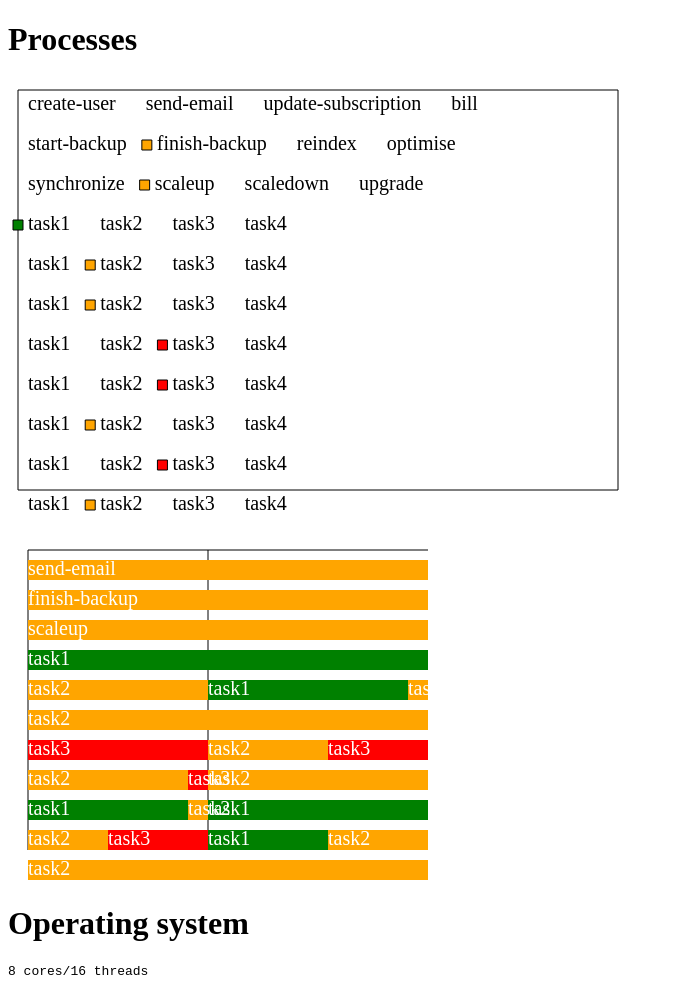
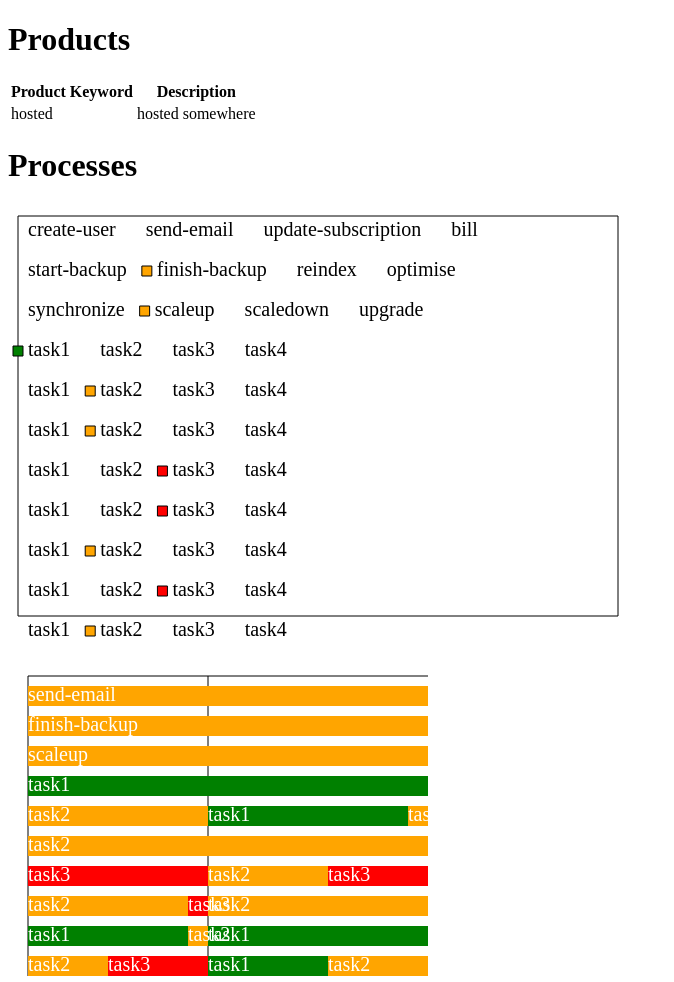
Before and after one commit to samsquire/operating-system-simulation, a website: page index.html in a window 1280 px wide. Shown: the top 982 px of the page, without its empty margins (0-674 px from the left). Drawn offline with nearby package versions, Linux system fonts and the light colour scheme.

Commit message:
Parse nested parallel blocks

```diff
--- a/index.html
+++ b/index.html
@@ -12,9 +12,15 @@
 </head>
 
 <body>
+  <h1>Products</h1>
+  <div id="products"></div><div>
+
+
   <h1>Processes</h1>
   <canvas width="800" height="800" id="screen"></canvas>
   <div id="content"></div>
+
+
   <h1>Definition</h1>
   (you can edit the following lines)
   <div id="events"></div>
--- a/script.js
+++ b/script.js
@@ -16,13 +16,39 @@ var parse = {
   pos: 0,
   end: false
 };
+var products = [
+  {
+    "name": "hosted",
+    "description": "hosted somewhere"
+  }
+];
+
+function productTable(products) {
+  return products.map(function(item) {
+    return `|${item.name}|${item.description}\n`;
+  })
+}
+
+function renderproducts() {
+
+  var text = `\n
+|Product Keyword|Description|
+|---|---|\n` +
+    productTable(products);
+  console.log(text);
+  document.getElementById('products').innerHTML =
+    marked.parse(text
+    );
+}
+
+renderproducts();
 
 function getchar() {
 
   if (parse.pos >= parse.program.length) {
     parse.end = true;
 
-    char =  parse.program.charAt(parse.pos);
+    char = parse.program.charAt(parse.pos);
     // console.log("char is ["+ char + "]")
     return char;
   }
@@ -89,11 +115,28 @@ function gettok() {
 }
 
 function parseparameterlist(statement, kind) {
+  var currentfact = {
+    parameters: []
+  }
   var parameter = [];
-  while (!parse.end && parse.token != "closebracket" && parse.token != "eol") {
+  var items = [];
+  while (!parse.end && parse.token != kind && parse.token != "eol") {
     parse.token = gettok();
     if (parse.token == undefined) {
       break;
+    }
+    if (parse.token == "openbracket") {
+
+      var me = [];
+      parseparameterlist(me, "closebracket");
+      currentfact.fact = items[0];
+      currentfact.parameters = me.slice(0); statement.push(currentfact);
+      currentfact = {
+        parameters: []
+      };
+      items = []
+
+
     }
     if (parse.token == "comma") {
       continue
@@ -101,10 +144,14 @@ function parseparameterlist(statement, kind) {
     if (parse.token == kind) {
       break;
     }
+    else if (parse.token != "closebracket" && parse.token != "closecurly") {
       console.log(kind, "paramlist", parse.token);
-          parameter.push(parse.token);
+      items.push(parse.token);
     }
-  statement.push(parameter);
+  }
+  for (var x = 0 ; x < items.length; x++) {
+    statement.push(items[x]);
+  }
 }
 
 function parseprogram(program) {
@@ -115,8 +162,13 @@ function parseprogram(program) {
   parse.program = program.replace(/\u00A0/g, '');;
   // console.log("token", parse.token);
   var statements = [];
+  var currentfact = {
+    parameters: []
+  };
+
+  var statement = [];
   while (!parse.end) {
-    var statement = [];
+
     console.log("> in line");
     while (!parse.end && parse.token != "eol" && parse.token !== undefined) {
       // console.log("innerloop");
@@ -128,19 +180,38 @@ function parseprogram(program) {
       }
       if (parse.token == "openbracket") {
         parseparameterlist(statement, "closebracket");
+        currentfact.fact = statement[0];
+        currentfact.parameters = statement.slice(1); statements.push(currentfact);
+        currentfact = {
+          parameters: []
+        };
+        statement = []
       }
       else if (parse.token == "opencurly") {
-        parseparameterlist(statement, "closecurly");
+        var container = {
+          kind: "parallel",
+          children: []
+        };
+        parseparameterlist(container.children, "closecurly");
+        statements.push(container);
+        statement = [];
       }
       else if (parse.token == "pipe" || parse.token == "equals") {
-        statements.push(statement);
-        statement = [];
+
+        currentfact = {
+          parameters: []
+        };
+        statement = []
       }
       else if (parse.token != "eol") {
         statement.push(parse.token);
+
       }
       else if (parse.token == "eol") {
-        statements.push(statement);
+
+        currentfact = {
+          parameters: []
+        };
         statement = []
       }
     }
@@ -152,13 +223,24 @@ function parseprogram(program) {
       break;
     }
     if (parse.token == "openbracket") {
-        parseparameterlist();
+      parseparameterlist(statement, "closebracket");
+      currentfact.fact = statement[0];
+      currentfact.parameters = statement.slice(1); statements.push(currentfact);
+      currentfact = {
+        parameters: []
+      };
+      statement = []
     }
-    if (parse.token != "eol") {
+    else if (parse.token != "eol") {
       statement.push(parse.token);
     }
-    if (parse.token == "eol") {
-      statements.push(statement);
+    else if (parse.token == "eol") {
+      currentfact.fact = statement[0];
+      currentfact.parameters = statement.slice(1); statements.push(currentfact);
+      currentfact = {
+        parameters: []
+      };
+      statement = []
     }
 
   }
@@ -166,7 +248,7 @@ function parseprogram(program) {
   parse.pos = 0;
   parse.end = false;
   var masks = [];
-  for (var x = 0 ; x < statements.length; x++) {
+  for (var x = 0; x < statements.length; x++) {
     masks.push(1 << x);
   }
   console.log(masks);
@@ -217,10 +299,10 @@ for (var i = 0; i < cpu.cores; i++) {
 
     "task": `Core ${i}`,
     "subtasks": [
-      {"name": "task1"},
-      {"name": "task2"},
-      {"name": "task3"},
-      {"name": "task4"}
+      { "name": "task1" },
+      { "name": "task2" },
+      { "name": "task3" },
+      { "name": "task4" }
     ]
   }
   )
@@ -902,8 +984,8 @@ setInterval(cycles, 100);
 var eventprograms = [
   `handle-request = submit-io | &callback | do-something;`,
   `submit-io = prep | submit | callback;`,
-  `next_free_thread = 2
-task(A) thread(1) assignment(A, 1) = running_on(A, 1) | paused(A, 1)
+  `next_free_thread(2);
+task(A) thread(1) assignment(A, 1) = running_on(A, 1) | paused(A, 1);
 
 running_on(A, 1)
 thread(1)
@@ -967,10 +1049,10 @@ function mergeTasks() {
     //var taskA = $("")
 
   }
-  for (var i = 0 ; i < programs.length; i++) {
+  for (var i = 0; i < programs.length; i++) {
     var prog = programs[i];
-    for (var n = 0 ; n < prog.length; n++) {
-      for (var s = 0 ; s < prog[n].length; s++) {
+    for (var n = 0; n < prog.length; n++) {
+      for (var s = 0; s < prog[n].length; s++) {
         var item = prog[n][s];
         // console.log("itemis", item);
         if (typeof item === "string" && item.charAt(0) == "&") {
@@ -984,9 +1066,9 @@ function mergeTasks() {
     } //
   }
   //console.log(index);
-  for (var x = 0 ; x < programs.length; x++) {
-    for (var s = 0 ; s < programs[x].length; s++) {
-      for (var v = 0 ; v < programs[x][s].length; v++) {
+  for (var x = 0; x < programs.length; x++) {
+    for (var s = 0; s < programs[x].length; s++) {
+      for (var v = 0; v < programs[x][s].length; v++) {
         var bb = programs[x][s][v];
         //console.log(bb);
         var key = "&" + bb;
```
Lines whose indentation alone changed are shown as unchanged.
